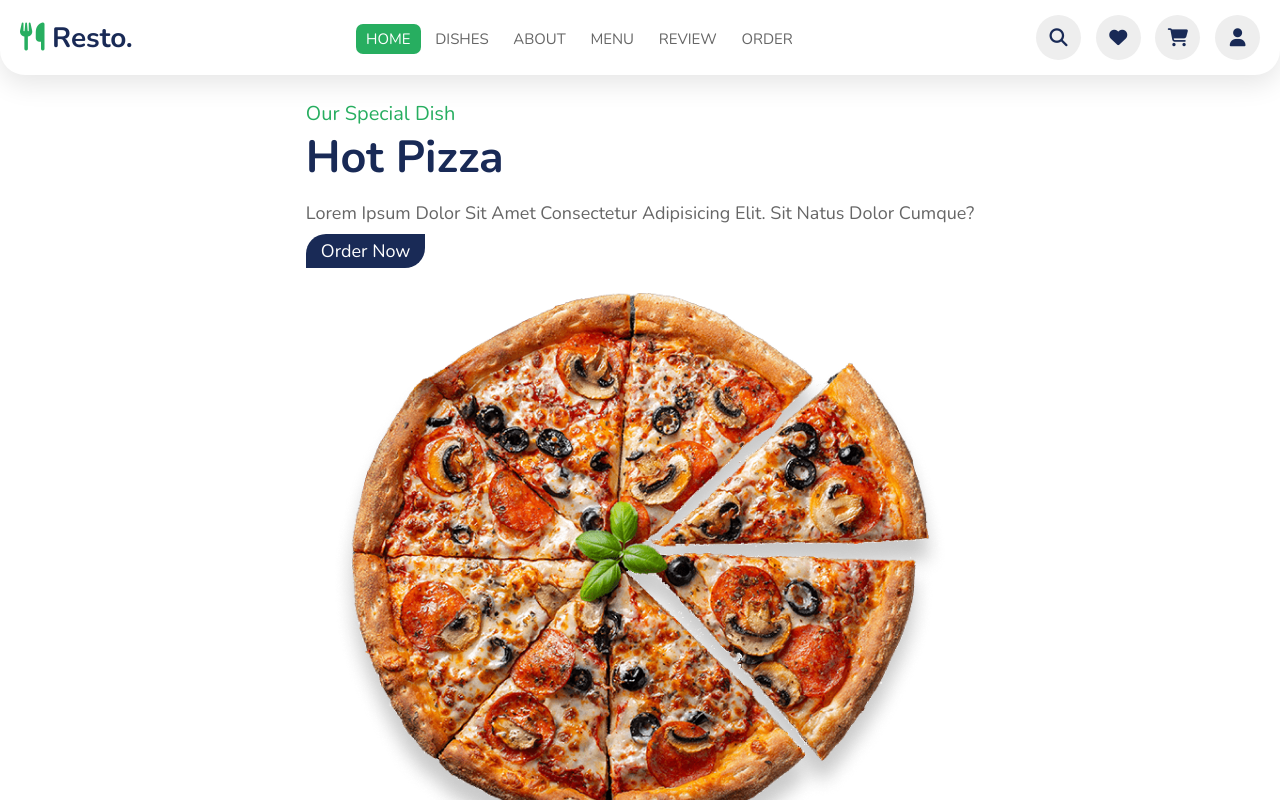
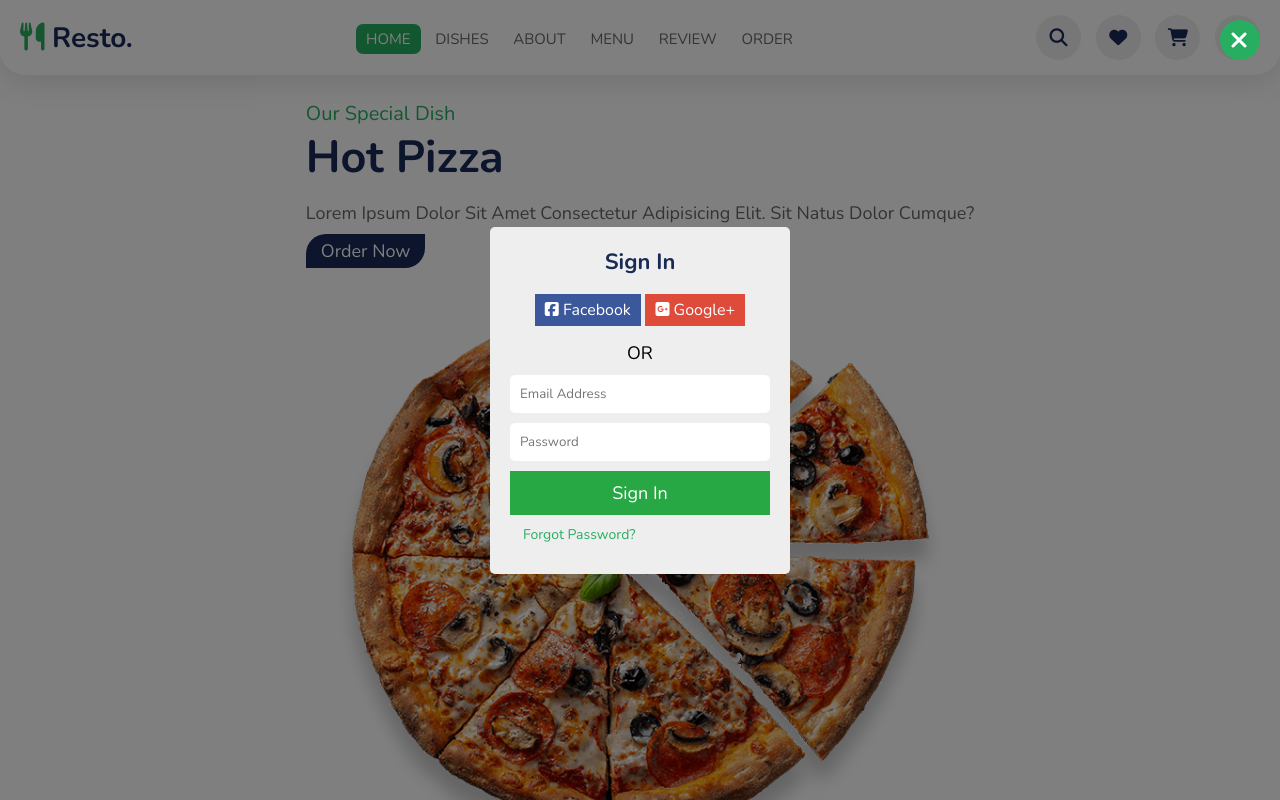
Before and after one commit to AboMazen2020/food-website, a plain HTML site: page index.html in a window 1280 px wide. Both pictures are taken after a click on the link 1237 px from the left and 37 px from the top of the page. Shown: the top 800 px of the page. Drawn offline with nearby package versions, Linux system fonts and the light colour scheme.

Commit message:
Update and  add login form

```diff
--- a/css/style-sheet.css
+++ b/css/style-sheet.css
@@ -155,9 +155,6 @@ header .icon #menu-bars {
     color: white;
 }
 #search-form .fas {
-    /* position: relative;
-    bottom: 3px ;
-    left: -40px; */
     color: white;
     cursor: pointer;
     width: 40px;
@@ -181,6 +178,111 @@ header .icon #menu-bars {
 }
 
 /* End Search */
+
+/* Start login form */
+#login-form {
+    position: fixed;
+    top: -110%;
+    left: 0;
+    background-color: rgba(0,0,0,.5);
+    width: 100%;
+    height: 100%;
+    z-index: 1000;
+    display: flex;
+    justify-content: center;
+    flex-direction: column;
+    align-items: center;
+
+}
+#login-form .content {
+    display: flex;
+    justify-content: center;
+    flex-direction: column;
+    align-items: center;
+    width: 300px;
+    background-color: #eee;
+    padding: 20px;
+    border-radius: 5px;
+}
+#login-form .content h3 {
+    font-size: 22px;
+}
+#login-form .content .btn {
+padding: 20px 0;
+}
+#login-form .content a:nth-child(1) {
+    background-color: #3C589C;
+    width: 450px;
+    color: white;
+    padding: 5px 10px;
+    font-size: 16px;
+}
+
+#login-form .content a:nth-child(2) {
+    background-color: #DF4B3B;
+    width: 50%;
+    color: white;
+    padding: 5px 10px;
+    font-size: 16px;
+    width: 350px;
+}
+#login-form .content input {
+    width: 100%;
+    margin-top: 10px;
+    padding: 10px;
+    border-radius: 5px;
+}
+#login-form .content input:focus {
+    border: 2px solid var(--green);
+}
+#login-form .content button {
+    background-color: #28A745;
+    width: 100%;
+    padding: 10px;
+    color: white;
+    margin-top: 10px;
+    font-size: 18px;
+    cursor: pointer;
+}
+#login-form .content .forget{
+    font-size: 14px;
+    color: var(--green);
+    margin: 10px;
+    display:inline-block;
+    width: 90%;
+    float: left;
+
+}
+#login-form .content .forget:hover {
+    text-decoration: underline;
+}
+#login-form #close-form {
+    color: white;
+    cursor: pointer;
+    width: 40px;
+    height: 40px;
+    line-height: 20px;
+    padding: 10px;
+    border-radius: 50%;
+    background-color: var(--green);
+
+}
+#login-form #close-form:hover {
+    color: var(--green);
+    background-color: white;
+}
+#login-form #close-form {
+    position: absolute;
+    top: 20px;
+    right: 20px;
+    font-size: 24px;
+    line-height: 20px;
+}
+#login-form.active {
+    top: 0%;
+}
+/* End login form */
+
 
 /* Start Home */
 .home {
@@ -591,6 +693,7 @@ footer .copyright span {
     cursor: pointer;
     transition: all 0.3s ease;
     opacity: 0%;
+    z-index: 1100;
 }
 .up.show {
     opacity: 100%;
--- a/index.html
+++ b/index.html
@@ -5,8 +5,7 @@
     <meta http-equiv="X-UA-Compatible" content="IE=edge">
     <meta name="viewport" content="width=device-width, initial-scale=1.0">
     <title>Food Website</title>
-
-    <!-- font awesome cdn -->
+    <!-- font awesome -->
     <link rel="stylesheet" href="css/fontawesome.min.css">
     <!-- master css -->
     <link rel="stylesheet" href="css/style-sheet.css">
@@ -29,7 +28,7 @@
             <i class="fas fa-search" id="search-icon"></i>
             <a href="#" class="fas fa-heart"></a>
             <a href="#" class="fas fa-shopping-cart"></a>
-            <a href="#" class="fas fa-user"></a>
+            <a href="#" id="login-user" class="fas fa-user"></a>
         </div>
     </header>
 
@@ -42,6 +41,28 @@
         <i class="fas fa-times" id="close"></i>
     </form>
     <!-- Search form -->
+
+    <!-- login form -->
+     <form action="" id="login-form">
+         <div class="content">
+         <h3>Sign in</h3>
+         <div class="btn">
+             <a href="#"><i class="fab fa-facebook-square"></i> Facebook</a>
+             <a href="#"><i class="fab fa-google-plus-square"></i> Google+</a>
+         </div>
+         <span>OR</span>
+         <input type="text" placeholder="Email address">
+         <input type="password" placeholder="Password">
+         <button type="reset" href="#home">Sign in</button>
+         <a href="#" class="forget">Forgot password?</a>
+         <i class="fas fa-times" id="close-form"></i>
+         </div>
+
+
+
+     </form>
+
+    <!-- login form -->
 
     <!-- home section starts  -->
 
@@ -88,8 +109,6 @@
             </div>
 
         </div>
-
-        <div class="swiper-pagination"></div>
 
     </div>
 
--- a/js/scriptJs.js
+++ b/js/scriptJs.js
@@ -31,16 +31,25 @@ let close = document.querySelector("#close");
 
 // End Search
 
+// Start login form
 
-function loader(){
-  document.querySelector('.loader-container').classList.add('fade-out');
-}
+let form = document.querySelector("#login-user");
 
-function fadeOut(){
-  setInterval(loader, 3000);
-}
+    form.onclick =  () => {
+        document.querySelector("#login-form").classList.toggle("active");
+ }
 
-window.onload = fadeOut;
+ let closed = document.querySelector("#close-form");
+
+ closed.onclick = () => {
+
+    document.querySelector("#login-form").classList.remove("active");
+ }
+
+
+
+
+// End login form
 
 
 // Start scroll top
```
